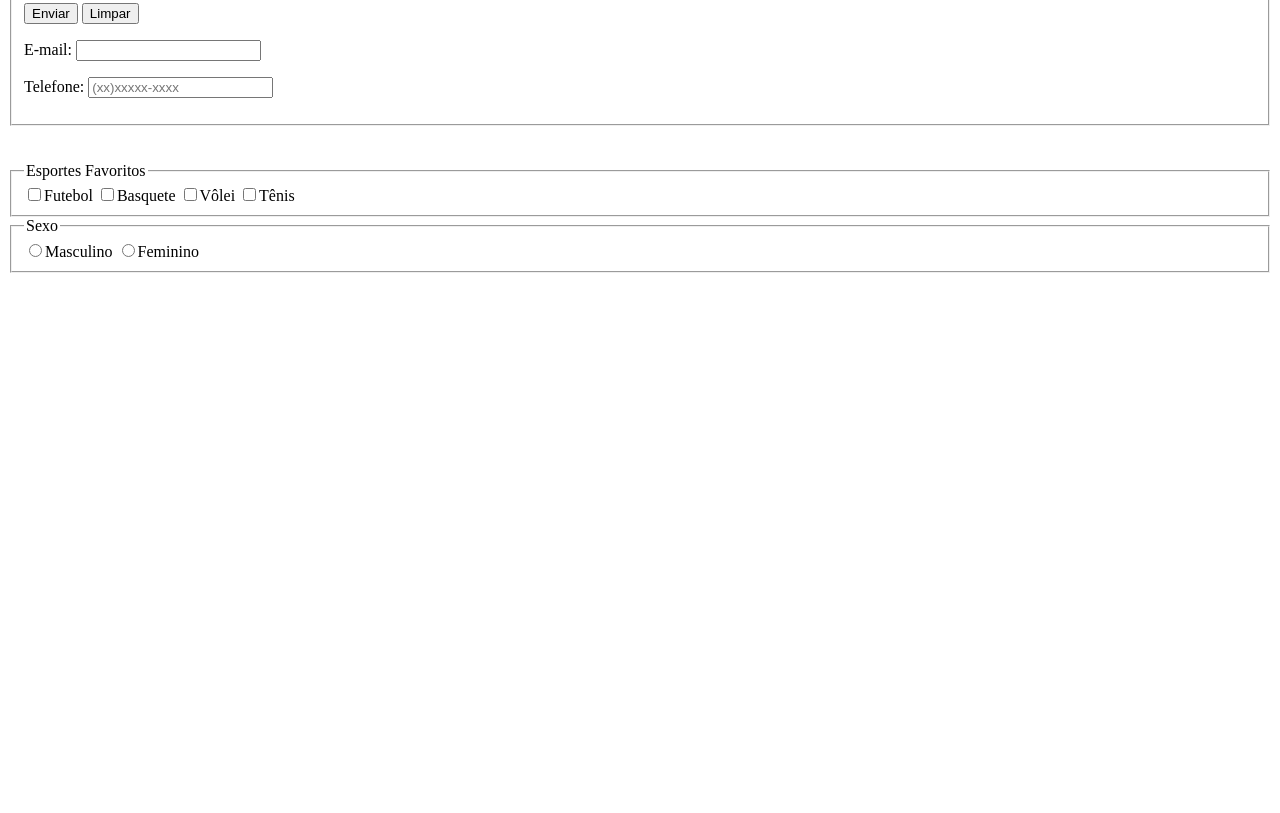
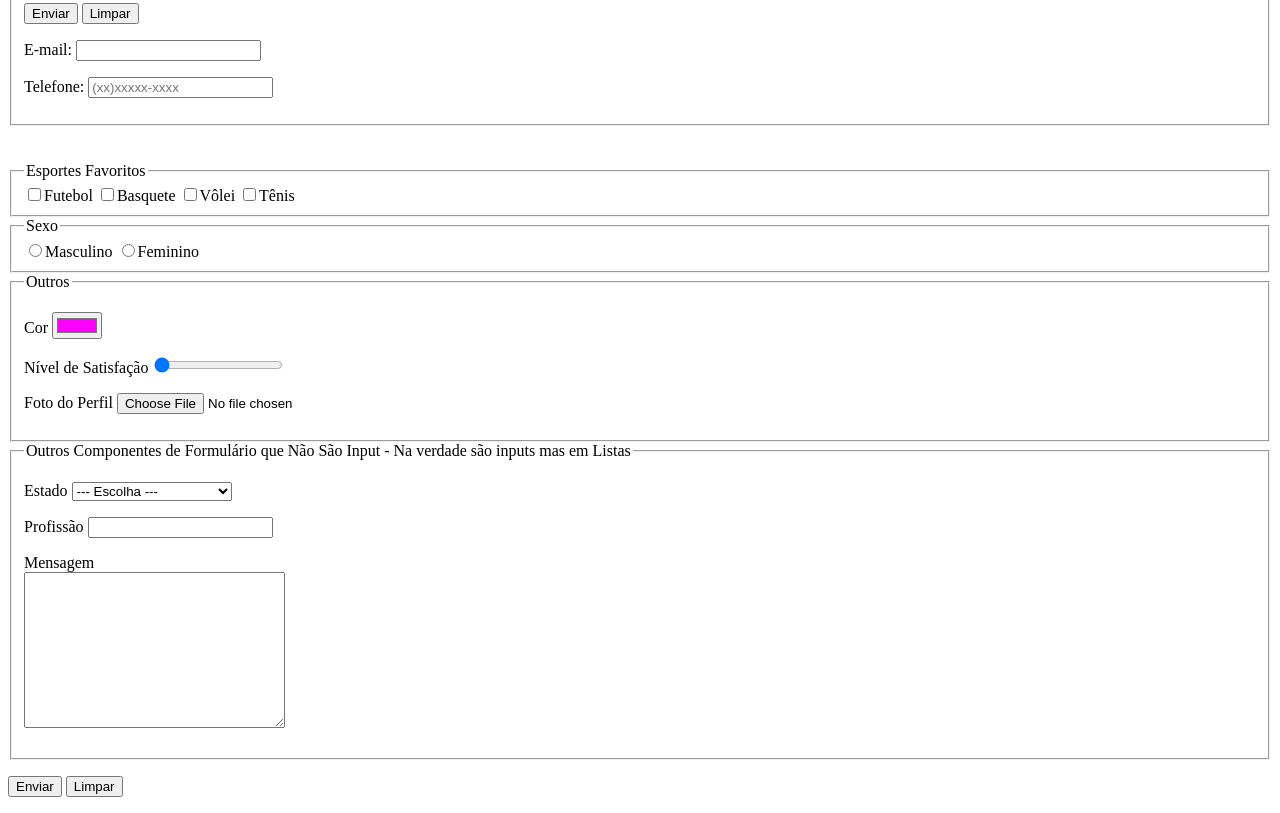
Before and after one commit to ricardozsampaio/html-css, a plain HTML site: page Ex022/formulario003.html in a window 1280 px wide. Shown: the part 323-1136 px from the top of the page. Before the commit the page ends 800 px from the top, so only its background shows below. Drawn offline with Linux system fonts and the light colour scheme.

Commit message:
Update formulario003.html

```diff
--- a/Ex022/formulario003.html
+++ b/Ex022/formulario003.html
@@ -10,6 +10,7 @@
         <fieldset><!--O fildset serve p agrupar varios tipos de informações em vários fildset-->
                   <!-- Vc pode fazer vários fildset p separar os grupos de informações de seu formulário -->
                   <!-- Vc tb pode personaliza-lo via css normalmente (border, background-color, etc...) -->
+                  <!-- OBS: Vou colocar os labels e inputs dentro de parágrafos mas é bom colocar dentro de divs p vc poder estilizar -->
             <legend>Dados Pessoais</legend>
             <p>
                 <label for="inome">Nome:</label>
@@ -94,6 +95,74 @@
             <input type="radio" name="sexo" id="ifsexo" value="F"><label for="ifsexo">Feminino</label>
         </fieldset>
 
+        <fieldset>
+            <legend>Outros</legend>
+            <!-- Cor -->
+            <p>
+                <label for="icor">Cor</label>
+                <input type="color" name="cor" id="icor" value="#ff00ff">
+            </p>
+
+            <!-- Nivel -->
+            <p>
+                <label for="inivel">Nível de Satisfação</label>
+                <input type="range" name="nivel" id="inivel" min="0" max="5" value="0">
+            </p>
+
+            <p>
+                <label for="ifoto">Foto do Perfil</label>
+                <input type="file" name="foto" id="ifoto">
+            </p>
+        </fieldset>
+
+        <fieldset>
+            <legend>Outros Componentes de Formulário que Não São Input - Na verdade são inputs mas em Listas</legend>
+            <p>
+                <!-- Select -->
+                <label for="iselect">Estado</label>
+                <select name="select" id="iselect">
+                    <option value="" selected>--- Escolha ---</option><!--atributo selected p vim escrito escolha-->
+                    <optgroup label="Região Sudeste">
+                        <option value="MG">Minas Gerais</option>
+                        <option value="RJ">Rio de Janeiro</option> <!--Se vc colocaar aqui O atributo selected é p já vim selecionado ele-->
+                        <option value="SP">São Paulo</option>
+                    </optgroup>
+
+                    <optgroup label="Região Nordeste">
+                        <option value="MA">Maranhão</option>
+                        <option value="PE">Pernambuco</option>
+                        <option value="RN">Rio Grande do Norte</option>
+                    </optgroup>
+                </select>
+            </p>
+
+            <p>
+                <!-- DataList -->
+                <!-- Data Lista - Lista q vc tb pode Digitar ao ivés de apenas escolher como acima nos estados -->
+                <label for="iprofissao">Profissão</label>
+                <input type="text" name="profissao" id="iprofissao" list="lstprof"><!--o atributo list é o mesmo id do datalist ou seja lstprof nesse caso-->
+                <datalist id="lstprof">
+                    <option value="ADM">Administrador</option>
+                    <option value="CONT">Contabilista</option>
+                    <option value="DEV">Desenvolvedor</option>
+                    <option value="PROF">Professor</option>
+                </datalist>
+
+            </p>
+
+            <p>
+                <!-- Caixa de Mensagem -->
+                <label for="imsg">Mensagem</label><br>
+                <textarea name="msg" id="imsg" cols="30" rows="10"></textarea>
+            </p>
+        </fieldset>
+
+        <p>
+            <input type="submit" value="Enviar">
+            <input type="reset" value="Limpar">
+        </p>
+
+
     </form>
     <!-- FORMULÁRIO -->
     <!-- O navegador quando interpreta o html do formulário ele tb executa o código javascript required
```
